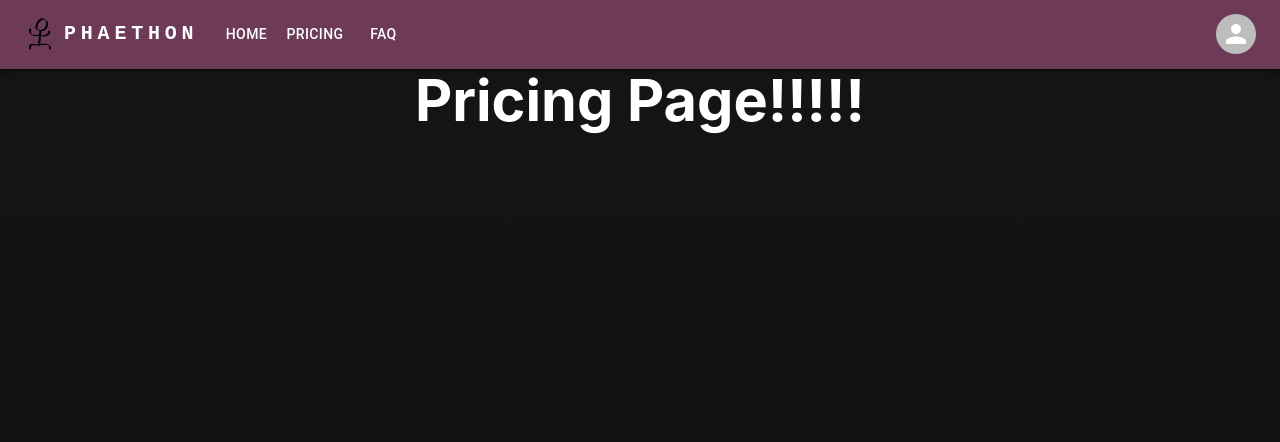
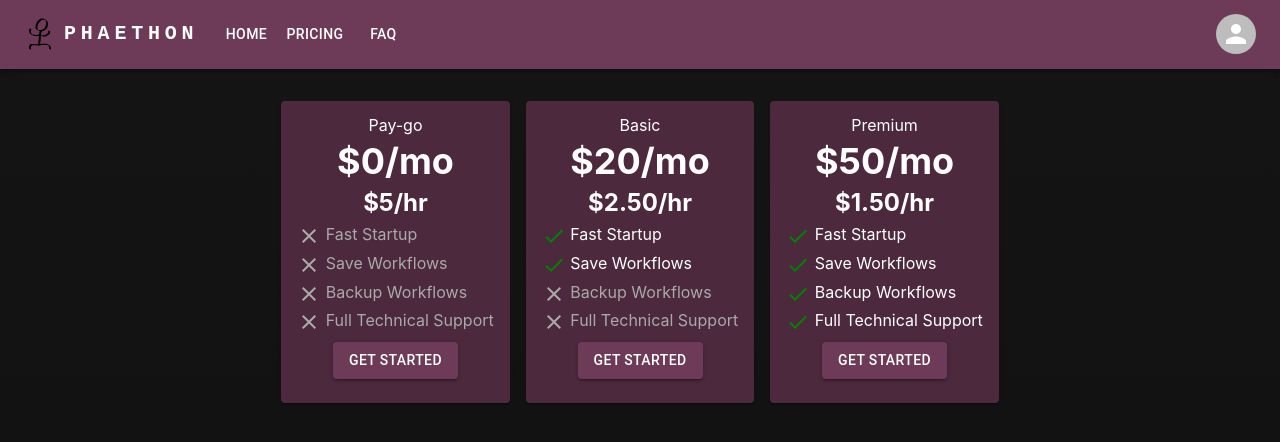
Before and after one commit to unaphilliated/floozy-react, a React app: page /pricing in a window 1280 px wide. Shown: the top 442 px of the page. Built offline with nearby package versions, Linux system fonts and the light colour scheme; the HTML template or start-up script is replaced by a standard one.

Commit message:
Flesh out pricing page

```diff
--- a/src/pages/Pricing.tsx
+++ b/src/pages/Pricing.tsx
@@ -1,10 +1,115 @@
 import React from 'react';
+import '../styles/Pricing.scss';
+import Card from '@mui/material/Card';
+import CardContent from '@mui/material/CardContent';
+import Button from '@mui/material/Button';
+import Check from '@mui/icons-material/Check';
+import CloseIcon from '@mui/icons-material/Close';
+
+interface SubscriptionFeatures {
+  "Fast Startup": boolean;
+  "Save Workflows": boolean;
+  "Backup Workflows": boolean;
+  "Full Technical Support": boolean;
+}
+
+function newSubscriptionFeatures(
+  fastStartup: boolean,
+  saveWorkflows: boolean,
+  backupWorkflows: boolean,
+  fullTechnicalSupport: boolean
+): SubscriptionFeatures {
+  return {
+    "Fast Startup": fastStartup,
+    "Save Workflows": saveWorkflows,
+    "Backup Workflows": backupWorkflows,
+    "Full Technical Support": fullTechnicalSupport,
+  };
+}
+
+interface SubscriptionPlan {
+  name: string;
+  costMonthly: string;
+  costHourly: string;
+  features: SubscriptionFeatures;
+}
+
+function newSubscriptionPlan(
+  name: string,
+  costMonthly: string,
+  costHourly: string,
+  features: SubscriptionFeatures
+): SubscriptionPlan {
+  return {
+    name,
+    costMonthly,
+    costHourly,
+    features,
+  };
+}
+
 
 class Pricing extends React.Component {
+  constructor(props: any) {
+    super(props);
+
+    this.plans = [
+      newSubscriptionPlan(
+        "Pay-go",
+        "$0/mo",
+        "$5/hr",
+        newSubscriptionFeatures(
+          false,
+          false,
+          false,
+          false
+        )
+      ),
+      newSubscriptionPlan(
+        "Basic",
+        "$20/mo",
+        "$2.50/hr",
+        newSubscriptionFeatures(
+          true,
+          true,
+          false,
+          false
+        )
+      ),
+      newSubscriptionPlan(
+        "Premium",
+        "$50/mo",
+        "$1.50/hr",
+        newSubscriptionFeatures(
+          true,
+          true,
+          true,
+          true
+        )
+      ),
+    ];
+  }
+
   render() {
     return (
-      <div>
-        <h1>Pricing Page!!!!!</h1>
+      <div className='pricing-page'>
+        {this.plans.map((plan) => (
+          <Card key={plan.name}>
+            <CardContent>
+              <p className='pricing-plan-name'>{plan.name}</p>
+              <h3 className='pricing-plan-cost-monthly'>{plan.costMonthly}</h3>
+              <h4 className='pricing-plan-cost-hourly'>{plan.costHourly}</h4>
+              <ul className='pricing-feature'>
+                {Object.entries(plan.features).map(([feature, included]) => (
+                  <li className={included ? 'included' : 'not-included'} key={feature}>
+                    {included ? <Check sx={{ color: 'green' }} /> : <CloseIcon sx={{ color: '#aaa' }} />} {feature}
+                  </li>
+                ))}
+              </ul>
+              <Button variant="contained">Get Started</Button>
+            </CardContent>
+          </Card>
+        ))}
       </div>
     );
   }
--- /dev/null
+++ b/src/styles/Pricing.scss
@@ -0,0 +1,30 @@
+.pricing-page {
+  display: flex;
+  justify-content: center;
+  padding: 2rem 1rem;
+  column-gap: 1rem;
+}
+
+.pricing-plan-name {
+  padding-bottom: 0.5rem;
+}
+
+.pricing-plan-cost-monthly {
+  padding-bottom: 0.5rem;
+}
+
+.pricing-plan-cost-hourly {
+  padding-bottom: 0.5rem;
+}
+
+.pricing-feature {
+  display: flex;
+  flex-direction: column;
+  align-items: flex-start;
+  row-gap: 0.3rem;
+  padding-bottom: 0.5rem;
+}
+
+.not-included {
+  color: #aaa;
+}
--- a/src/styles/theme.ts
+++ b/src/styles/theme.ts
@@ -22,7 +22,7 @@ theme = createTheme(theme,
       styleOverrides: {
         root: {
           backgroundColor: theme.palette.primary.dark,
-          color: '#fff',
+          color: theme.palette.primary.contrastText,
         },
       },
     },
```
